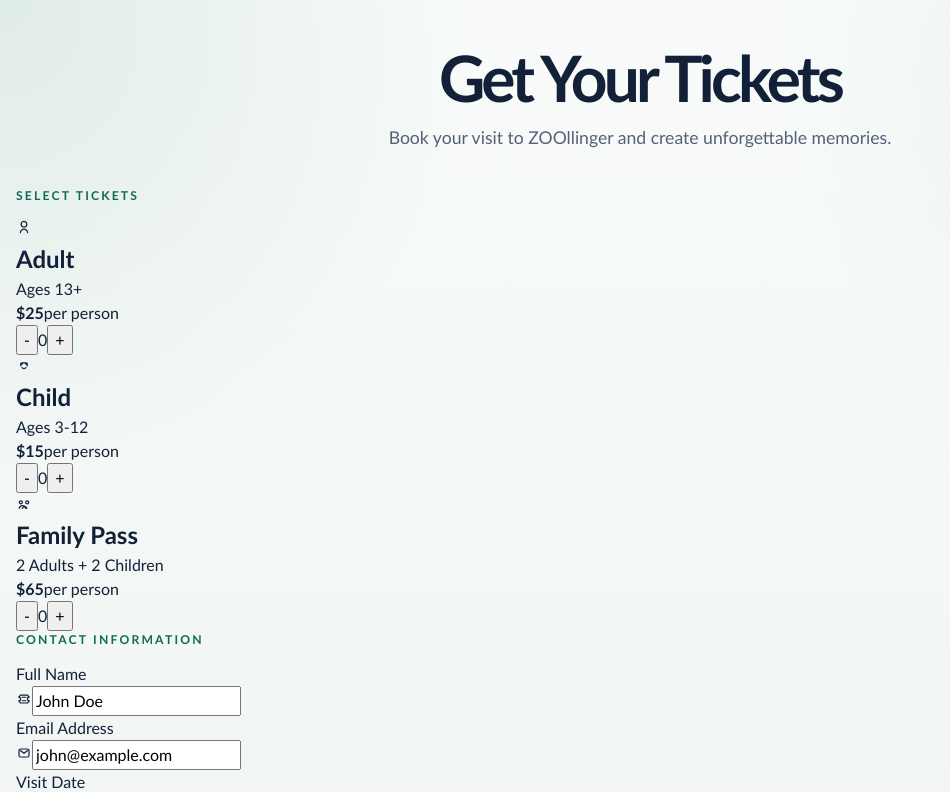
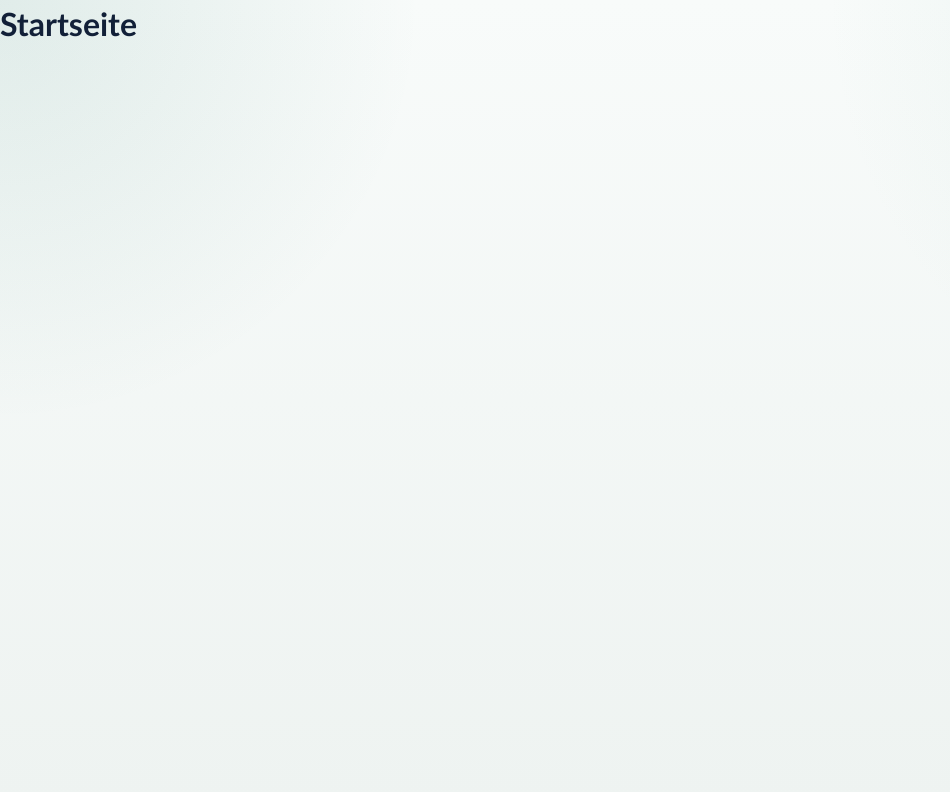
Before and after one commit to elizapatrick/zooTier, a React (Vite) app in the folder ZOOllinger/frontend/: page / in a window 1280 px wide. Shown: the top 792 px of the page, without its empty margins (0-950 px from the left). Built offline with nearby package versions, Linux system fonts and the light colour scheme.

Commit message:
fixed route problem

```diff
--- a/ZOOllinger/frontend/package.json
+++ b/ZOOllinger/frontend/package.json
@@ -11,7 +11,8 @@
   },
   "dependencies": {
     "react": "^19.2.4",
-    "react-dom": "^19.2.4"
+    "react-dom": "^19.2.4",
+    "react-router-dom": "^7.14.2"
   },
   "devDependencies": {
     "@eslint/js": "^9.39.4",
--- a/ZOOllinger/frontend/src/App.jsx
+++ b/ZOOllinger/frontend/src/App.jsx
@@ -1,8 +1,15 @@
+import { BrowserRouter, Routes, Route } from "react-router-dom";
 import GetTicketRoute from "./routes/getTicketRoute";
 
 function App() {
-
-  return <GetTicketRoute />;
+  return (
+    <BrowserRouter>
+      <Routes>
+        <Route path="/" element={<h1>Startseite</h1>} />
+        <Route path="/tickets" element={<GetTicketRoute />} />
+      </Routes>
+    </BrowserRouter>
+  );
 }
 
 export default App;
```
Also changed, not shown: 1 other file (tests, documents, lock files or other folders).
